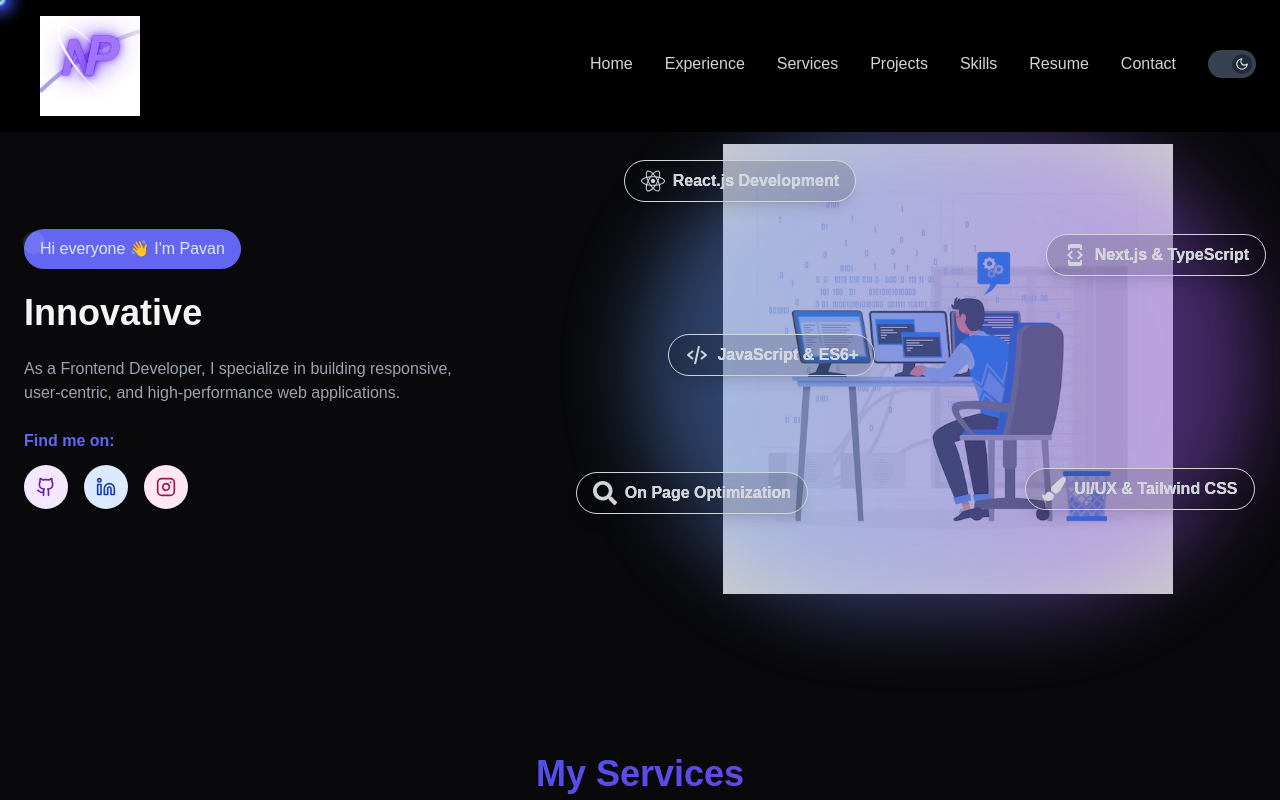
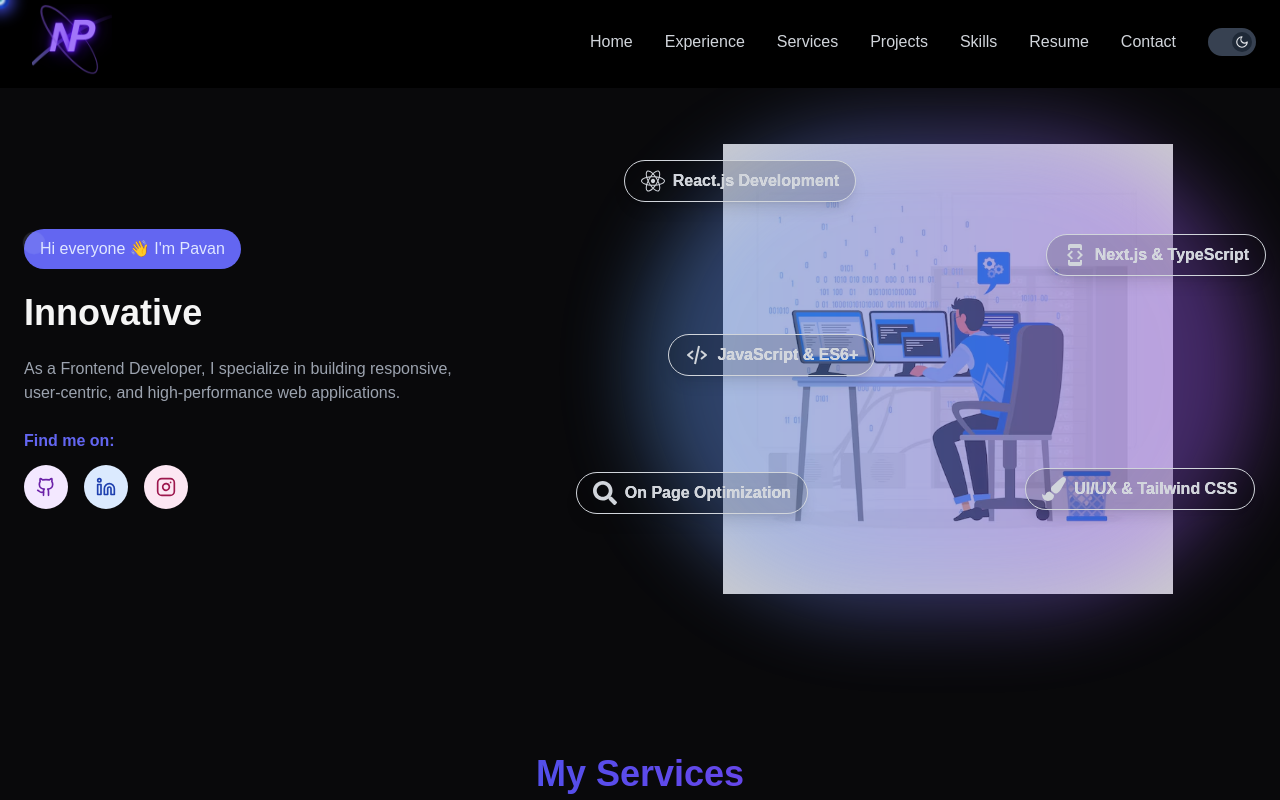
Before and after one commit to TammyAlok2/Alok_Portfolio, a Next.js app: page / in a window 1280 px wide. Both pictures are taken after a click on the button 1232 px from the left and 63 px from the top of the page. Shown: the top 800 px of the page. Built offline with nearby package versions, Linux system fonts and the light colour scheme.

Commit message:
something changes

```diff
--- a/src/app/page.js
+++ b/src/app/page.js
@@ -10,7 +10,7 @@ import Image from "next/image";
 import { useEffect, useState } from "react";
 import { motion } from "framer-motion";
 import Link from "next/link";
-import Typewriter from 'typewriter-effect';
+import Typewriter from "typewriter-effect";
 
 export default function Home() {
   const [showContent, setShowContent] = useState(true);
@@ -38,7 +38,20 @@ export default function Home() {
             className="mb-6 text-gray-500 [text-shadow:0.05rem_0.05rem_.05rem_lightgray] text-xs"
           >
             <Link href="/">
-            <Image height={120} width={120} src={"/New_logo.png"} alt="logo" className="mb-[-2rem] w-[10rem]" />
+              <Image
+                height={120}
+                width={120}
+                src={"/New_logo.png"}
+                alt="logo"
+                className="mb-[-2rem] w-[10rem] dark:hidden"
+              />
+              <Image
+                height={120}
+                width={120}
+                src={"/New_dark_logo.png"}
+                alt="logo"
+                className="hidden mb-[-2rem] w-[10rem] dark:block"
+              />
             </Link>
           </motion.div>
 
@@ -50,9 +63,7 @@ export default function Home() {
           >
             <Typewriter
               options={{
-                strings: [
-                  "Hello! Welcome to My Portfolio 🚀",
-                ],
+                strings: ["Hello! Welcome to My Portfolio 🚀"],
                 autoStart: true,
                 loop: true,
                 delay: 75,
--- a/src/components/Layout/Navbar.jsx
+++ b/src/components/Layout/Navbar.jsx
@@ -30,9 +30,9 @@ const Navbar = () => {
   return (
     <>
       <nav
-        className={`px-6 py-4 fixed left-0 right-0 bg-white dark:bg-black z-[100] ${
+        className={`px-6 py-1 max-md:pb-1 max-md:pt-2 fixed left-0 right-0 bg-white dark:bg-black z-[100] ${
           isScrolled
-            ? "shadow-md dark:bg-[#2a1861b8] dark:backdrop-blur-[1rem] border-b-[.2rem] rounded-b-xl border-gray-300"
+            ? "max-md:hidden shadow-md dark:bg-[#2a1861b8] dark:backdrop-blur-[1rem] border-b-[.2rem] rounded-b-xl border-gray-300"
             : ""
         }`}
         id="home"
@@ -46,7 +46,8 @@ const Navbar = () => {
               <span className="font-semibold text-2xl tracking-[.03rem] dark:text-white">
                 Portfolio
               </span> */}
-              <Image height={100} width={100} src={"/New_logo.png"} alt="logo" className="ml-4" />
+              <Image height={80} width={80} src={"/New_logo.png"} alt="logo" className="ml-4 dark:hidden max-md:w-[5rem]" />
+              <Image height={80} width={80} src={"/New_dark_logo.png"} alt="logo" className="hidden ml-4 dark:block max-md:w-[5rem]" />
             </div>
           </Link>
 
```
Also changed, not shown: public/New_dark_logo.png (added).
